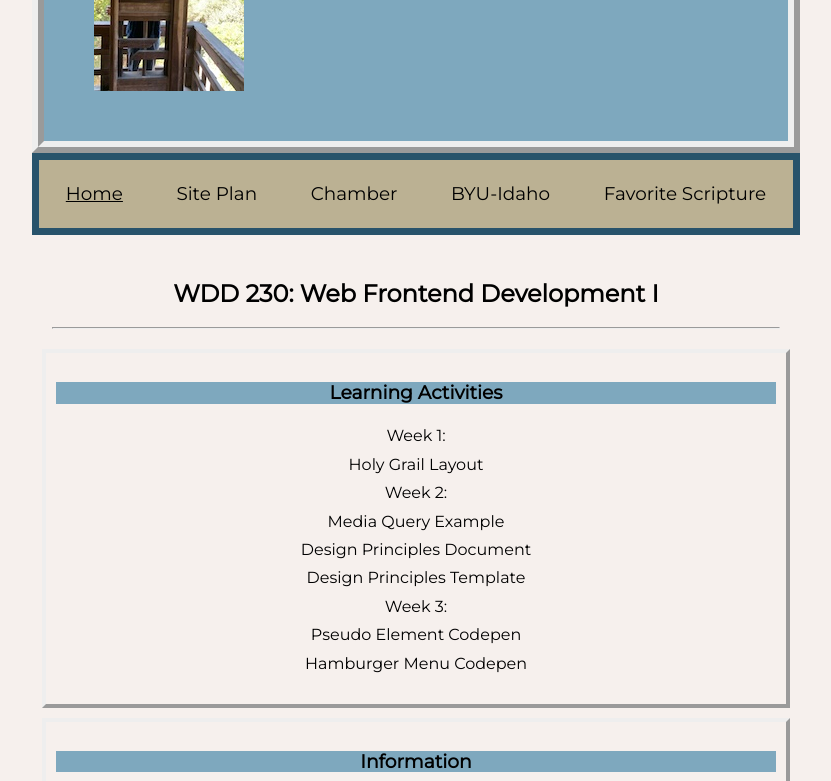
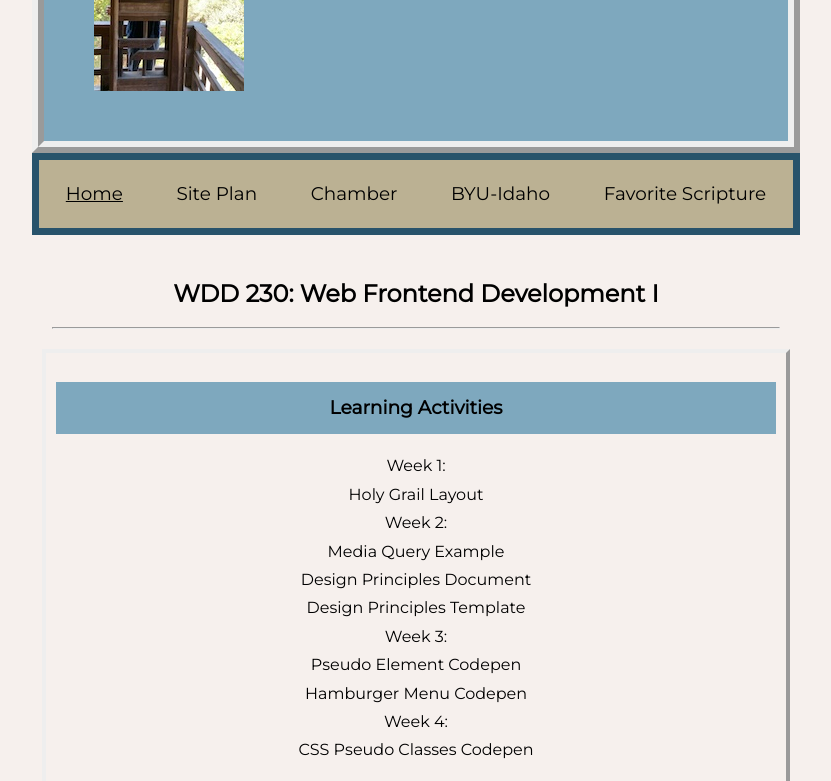
Before and after one commit to wpeterashworth/OLD_wdd230, a plain HTML site: page index.html in a window 1280 px wide. Shown: the part 171-952 px from the top of the page, without its empty margins (224-1055 px from the left). Drawn offline with Linux system fonts and the light colour scheme.

Commit message:
Added favicon for chamber site + adjustments to home page

```diff
--- a/index.html
+++ b/index.html
@@ -54,6 +54,8 @@
                     <li>Week 3:</li>
                     <li><a href="https://codepen.io/wpeterashworth/pen/LYoPvjW">Pseudo Element Codepen</a></li>
                     <li><a href="https://codepen.io/wpeterashworth/pen/RwmbOMM">Hamburger Menu Codepen</a></li>
+                    <li>Week 4:</li>
+                    <li><a href="https://codepen.io/wpeterashworth/pen/oNRgKEx">CSS Pseudo Classes Codepen</a></li>
                 </ul>
             </section>
             <section class="card">
--- a/styles/base.css
+++ b/styles/base.css
@@ -120,6 +120,7 @@ h2 {
 
 h3 {
     background-color: #7EA8BE;
+    padding: 15px;
 }
 
 .card {
```
Also changed, not shown: lesson03/chamber-site-plan.html (+1 -1 lines).
